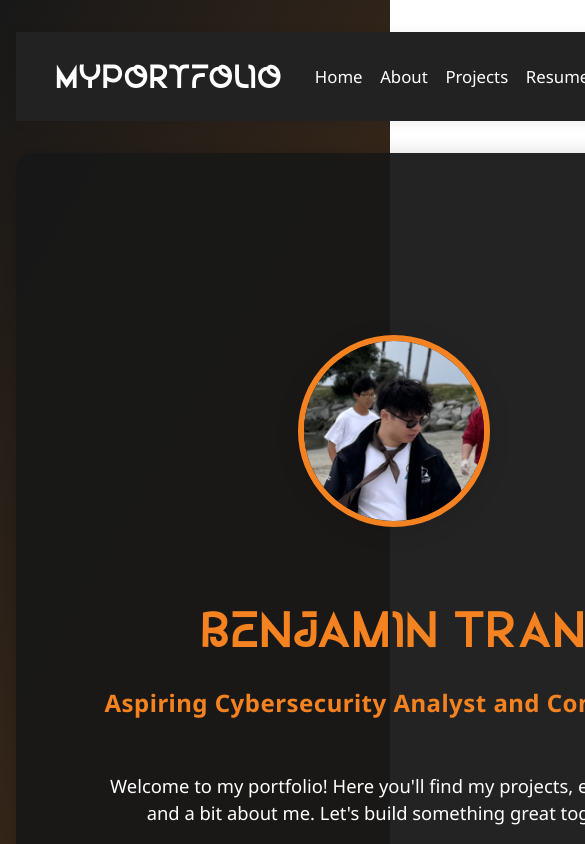
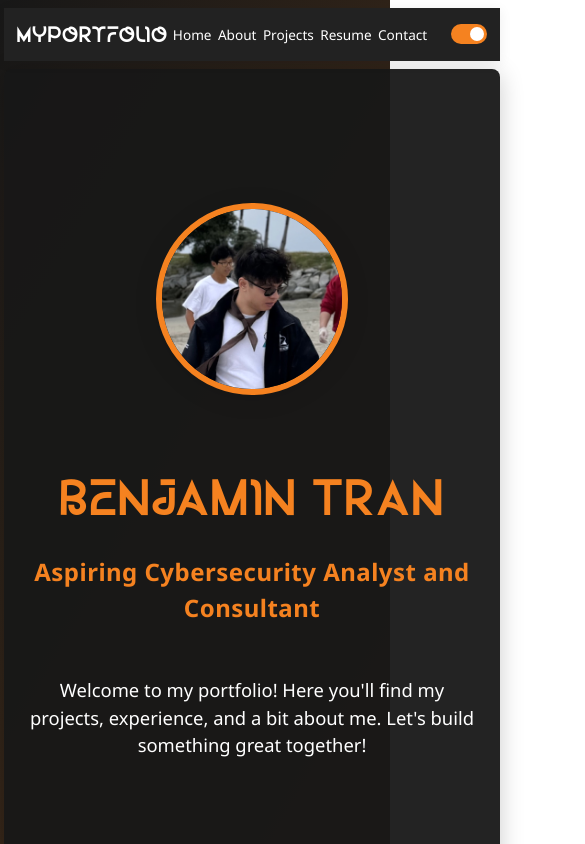
Before and after one commit to btranTFT/cs-portfolio, a React (Vite) app: page / in a window 390 px wide. Shown: the top 844 px of the page, 585 px wide, since content can reach past the window. Built offline with nearby package versions, Linux system fonts and the light colour scheme.

Commit message:
Add comprehensive mobile responsiveness improvements

```diff
--- a/src/App.css
+++ b/src/App.css
@@ -219,12 +219,95 @@ section h2, section h1 {
   text-decoration: none;
 }
 
+/* Mobile Responsiveness */
 @media (max-width: 768px) {
+  #root {
+    padding: 1rem 0.5rem 2rem 0.5rem;
+  }
+
+  .container {
+    margin-top: 1rem;
+    padding: 1.5rem 1rem;
+    border-radius: 12px;
+  }
+
+  section h2, section h1 {
+    font-size: 2rem;
+    margin-bottom: 1.5rem;
+  }
+
   .projects-grid {
     grid-template-columns: 1fr;
+    gap: 1.5rem;
   }
 
   .project-card {
     padding: 1rem;
   }
+
+  .project-title {
+    font-size: 1.3rem;
+  }
+
+  .project-description {
+    font-size: 0.95rem;
+  }
+
+  .project-links {
+    flex-direction: column;
+    gap: 0.5rem;
+  }
+
+  .project-link {
+    text-align: center;
+    padding: 0.75rem 1rem;
+  }
+
+  .card-panel {
+    padding: 2rem 1.5rem;
+    border-radius: 20px;
+  }
 }
+
+@media (max-width: 480px) {
+  #root {
+    padding: 0.5rem 0.25rem 1.5rem 0.25rem;
+  }
+
+  .container {
+    margin-top: 0.5rem;
+    padding: 1rem 0.75rem;
+    border-radius: 8px;
+  }
+
+  section h2, section h1 {
+    font-size: 1.8rem;
+    margin-bottom: 1rem;
+  }
+
+  .project-card {
+    padding: 0.75rem;
+  }
+
+  .project-title {
+    font-size: 1.2rem;
+  }
+
+  .project-description {
+    font-size: 0.9rem;
+  }
+
+  .tech-tag {
+    font-size: 0.75rem;
+    padding: 0.2rem 0.6rem;
+  }
+
+  .card-panel {
+    padding: 1.5rem 1rem;
+    border-radius: 16px;
+  }
+
+  section {
+    margin-bottom: 3rem;
+  }
+}
--- a/src/components/Navbar.css
+++ b/src/components/Navbar.css
@@ -77,3 +77,85 @@ input:checked + .slider:before {
   display: flex;
   align-items: center;
 }
+
+/* Mobile Responsiveness */
+@media (max-width: 768px) {
+  .navbar {
+    padding: 1rem 1.5rem;
+  }
+
+  .navbar-logo {
+    font-size: 1.8rem;
+  }
+
+  .navbar-links {
+    gap: 0.8rem;
+    margin-left: 1rem;
+  }
+
+  .navbar-links li a {
+    font-size: 0.95rem;
+  }
+}
+
+@media (max-width: 600px) {
+  .navbar {
+    padding: 0.8rem 1rem;
+  }
+
+  .navbar-logo {
+    font-size: 1.6rem;
+  }
+
+  .navbar-links {
+    gap: 0.6rem;
+    margin-left: 0.5rem;
+  }
+
+  .navbar-links li a {
+    font-size: 0.9rem;
+  }
+
+  .theme-toggle-wrapper {
+    margin-left: 1rem;
+  }
+}
+
+@media (max-width: 480px) {
+  .navbar {
+    padding: 0.6rem 0.8rem;
+  }
+
+  .navbar-logo {
+    font-size: 1.4rem;
+  }
+
+  .navbar-links {
+    gap: 0.4rem;
+    margin-left: 0.3rem;
+  }
+
+  .navbar-links li a {
+    font-size: 0.85rem;
+  }
+
+  .theme-toggle-wrapper {
+    margin-left: 0.5rem;
+  }
+
+  .switch {
+    width: 36px;
+    height: 20px;
+  }
+
+  .slider:before {
+    height: 14px;
+    width: 14px;
+    left: 3px;
+    bottom: 3px;
+  }
+
+  input:checked + .slider:before {
+    transform: translateX(16px);
+  }
+}
```
